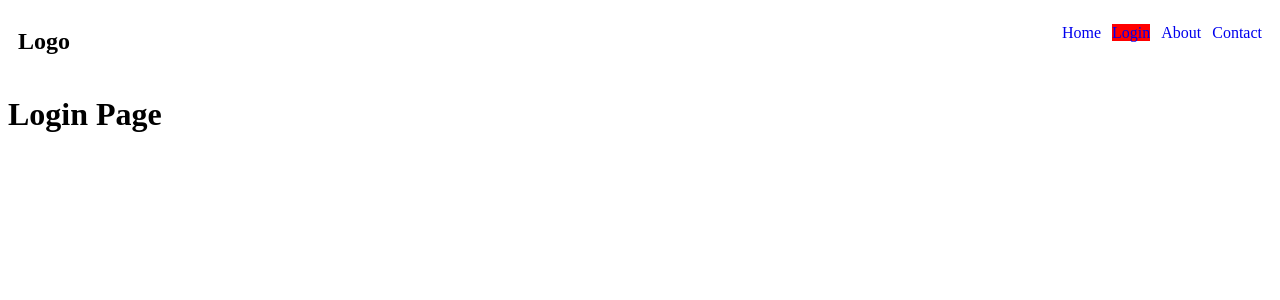
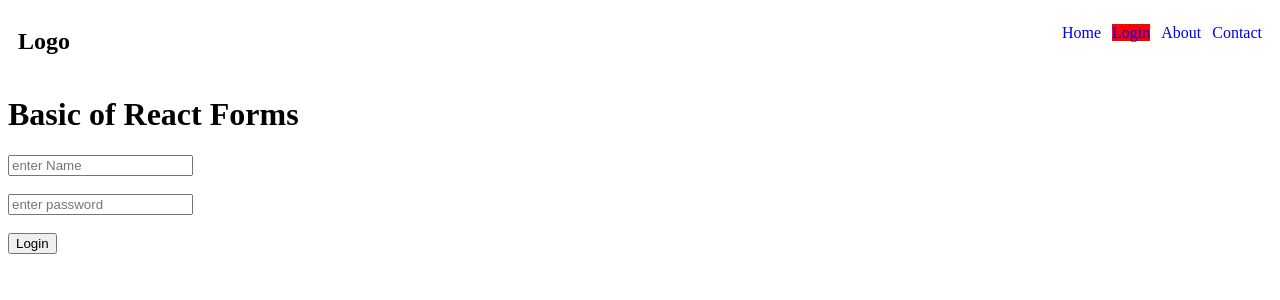
Before and after one commit to DevoScientist/Angular-Routing, an Angular app: page /login in a window 1280 px wide. Shown: the top 300 px of the page. Built offline with nearby package versions, Linux system fonts and the light colour scheme.

Commit message:
basic Reactie form implemented

```diff
--- a/src/app/login/login.component.html
+++ b/src/app/login/login.component.html
@@ -1 +1,11 @@
-<h1>Login Page</h1>
+<h1>Basic of React Forms</h1>
+<form action="" method="post">
+    <input type="text" placeholder="enter Name" [formControl]="name">
+    <br>
+    <br>
+    <input type="text" placeholder="enter password" [formControl]="password">
+    <br><br>
+    <button type="button" (click)="displayValue()">Login</button>
+    <!-- <h3>{{name.value}}</h3>
+    <h3>{{password.value}}</h3> -->
+</form>
--- a/src/app/login/login.component.ts
+++ b/src/app/login/login.component.ts
@@ -1,11 +1,19 @@
 import { Component } from '@angular/core';
+import { FormControl, ReactiveFormsModule } from '@angular/forms';
 
 @Component({
   selector: 'app-login',
-  imports: [],
+  imports: [ReactiveFormsModule],
   templateUrl: './login.component.html',
   styleUrl: './login.component.css'
 })
 export class LoginComponent {
 
+  name = new FormControl()
+  password = new FormControl()
+
+  displayValue(){
+    console.log(this.name.value, this.password.value);
+  }
+
 }
```
